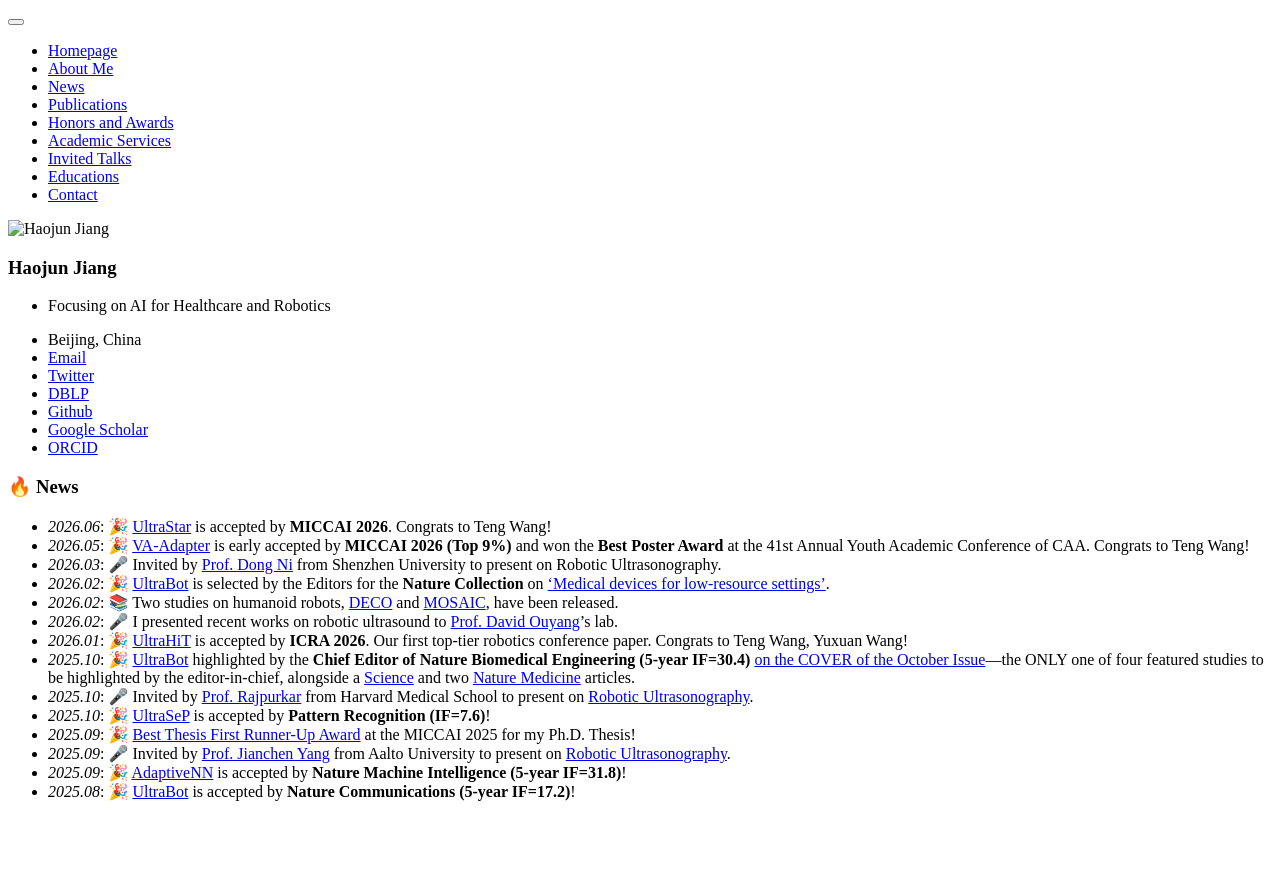
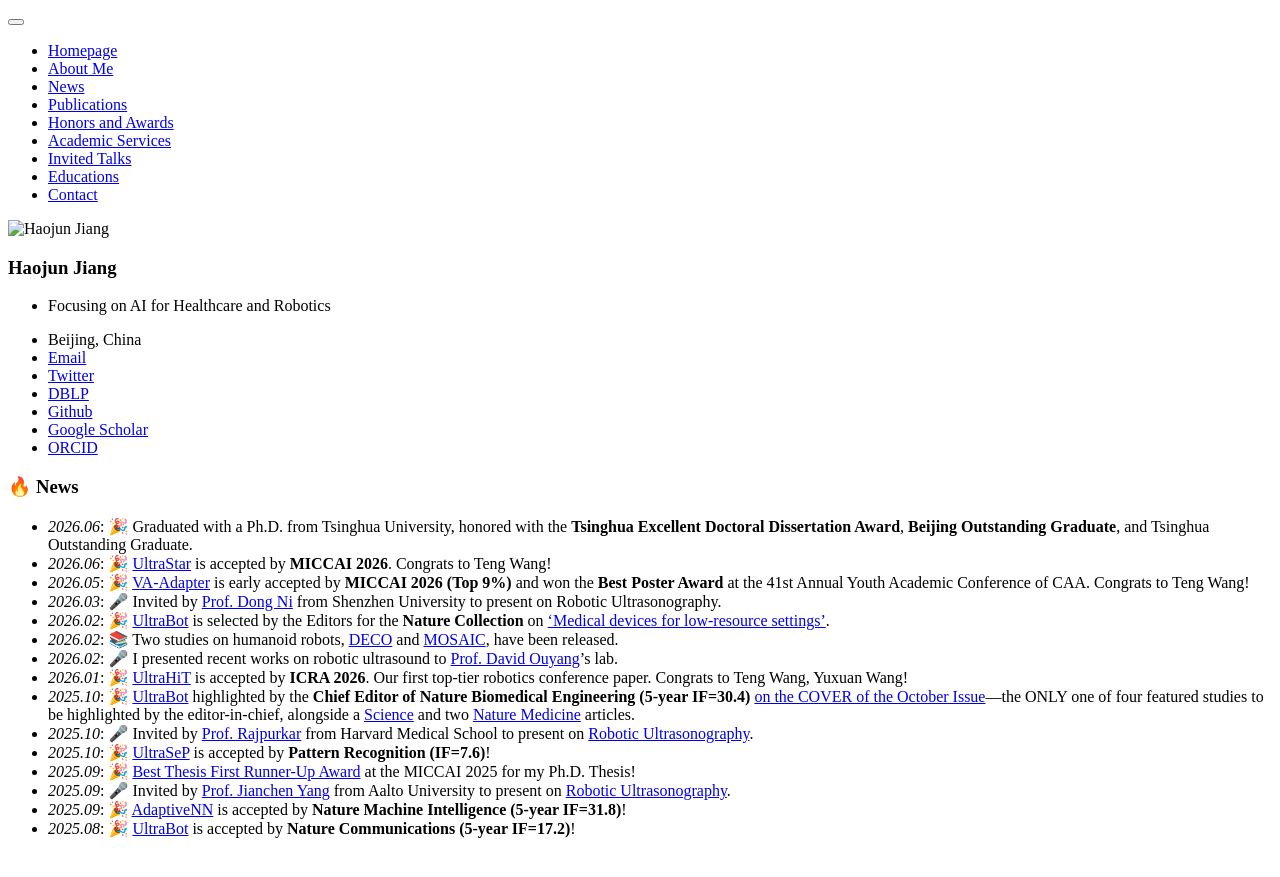
Before and after one commit to jianghaojun/jianghaojun.github.io, a Jekyll site: the page built from _pages/includes/news.md, in a window 1280 px wide. Shown: the top 877 px of the page. Built offline with Jekyll 4.4.1, drawn with Linux system fonts in a browser that asks for light colours; our own code applies the rules of GitHub Pages for plain Markdown files.

Commit message:
Update news.md

```diff
--- a/_pages/includes/news.md
+++ b/_pages/includes/news.md
@@ -1,4 +1,5 @@
 # 🔥 News
+- *2026.06*: 🎉 Graduated with a Ph.D. from Tsinghua University, honored with the **Tsinghua Excellent Doctoral Dissertation Award**, **Beijing Outstanding Graduate**, and Tsinghua Outstanding Graduate.
 - *2026.06*: 🎉 [UltraStar](https://arxiv.org/pdf/2603.01461) is accepted by **MICCAI 2026**. Congrats to Teng Wang!
 - *2026.05*: 🎉 [VA-Adapter](https://github.com/LeapLabTHU/VA-Adapter) is early accepted by **MICCAI 2026 (Top 9%)** and won the **Best Poster Award** at the 41st Annual Youth Academic Conference of CAA. Congrats to Teng Wang!
 - *2026.03*: 🎤 Invited by [Prof. Dong Ni](https://scholar.google.com/citations?user=J27J2VUAAAAJ&hl=en&oi=sra) from Shenzhen University to present on Robotic Ultrasonography.
```
